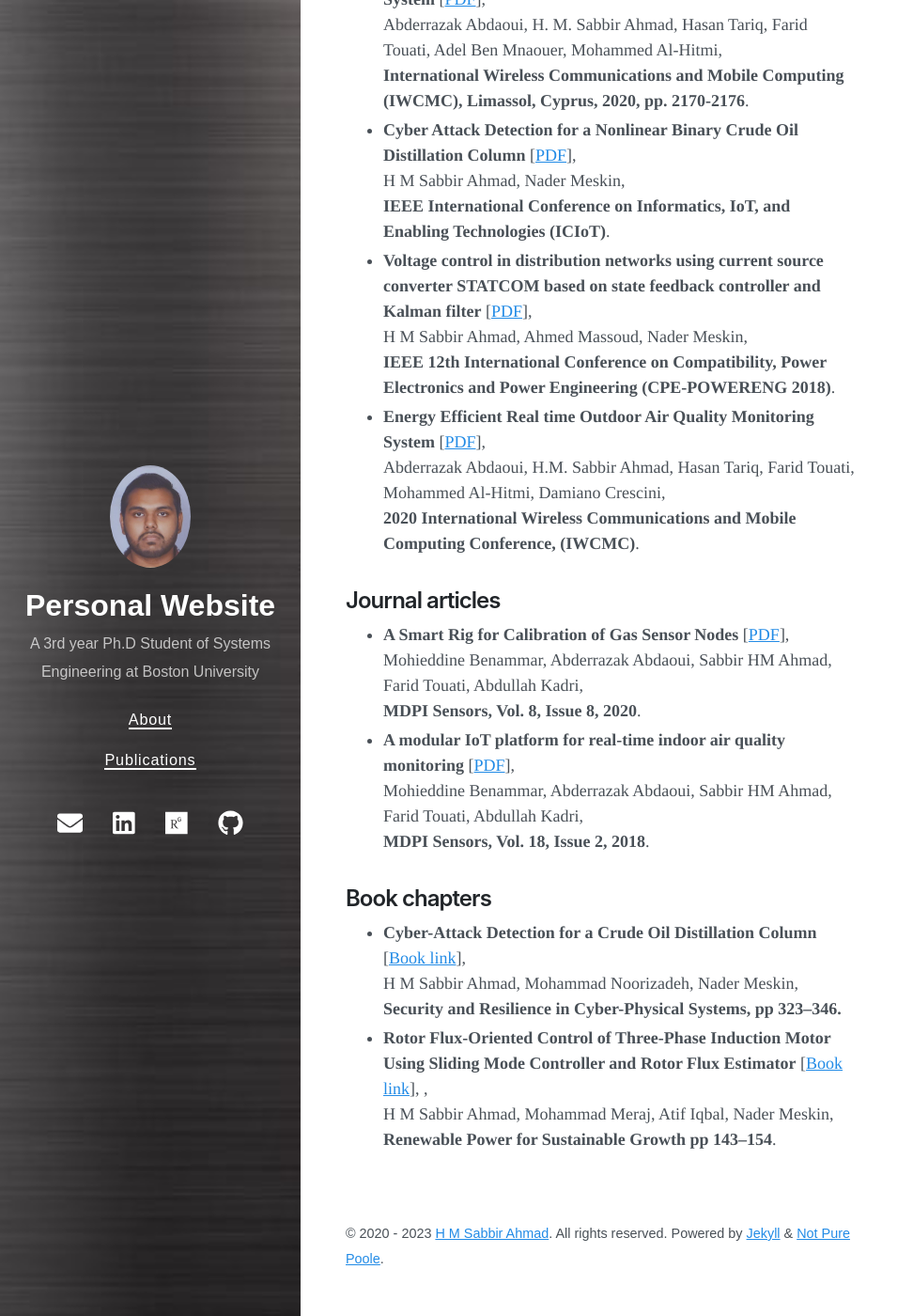
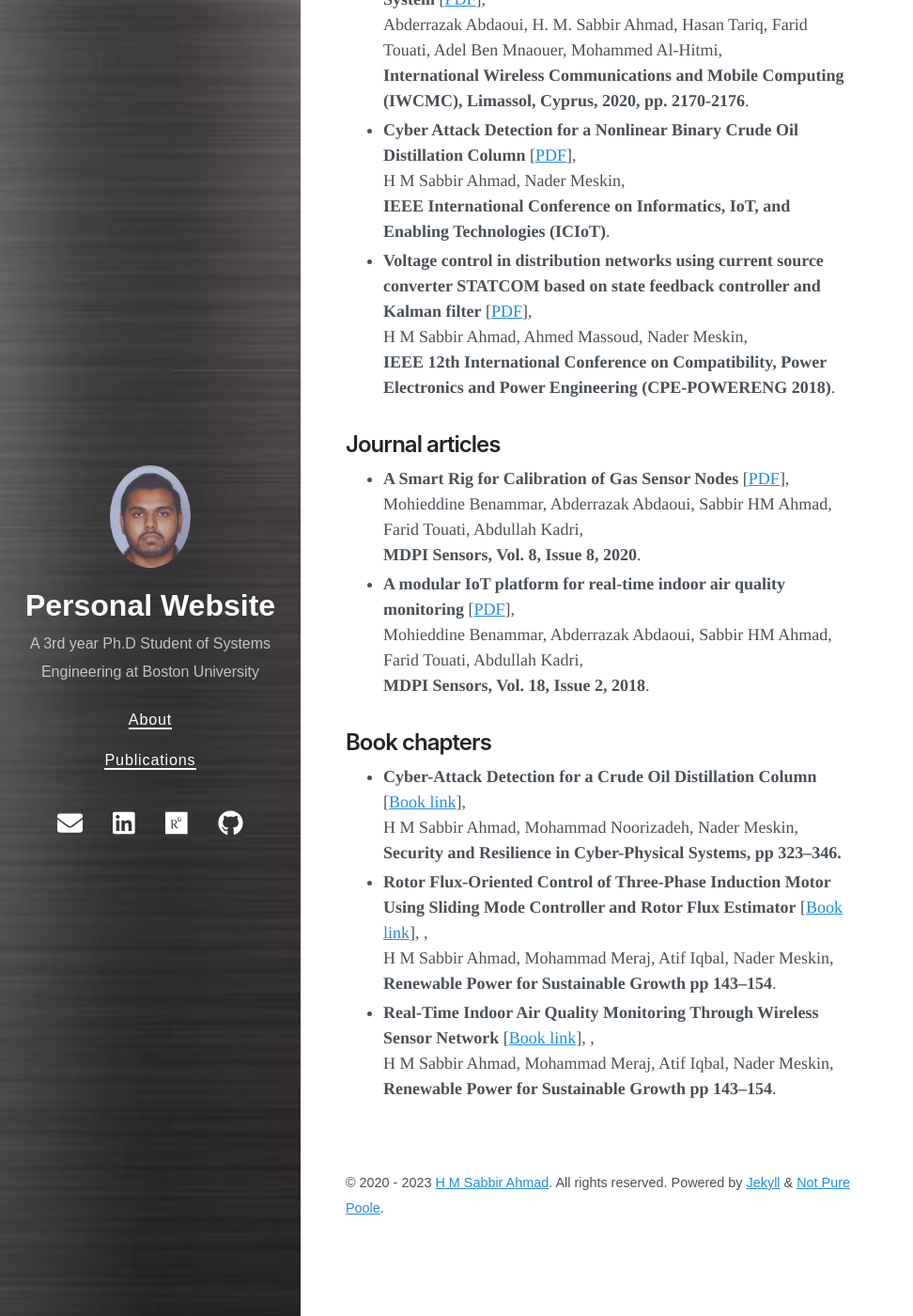
Before and after one commit to SabbirAhmad26/sabbirahmad26.github.io, a Jekyll site: the page built from publications.md, in a window 1280 px wide and 1400 px high, scrolled down 836 px. Shown: the whole window at 94% size, without its empty margins (0-972 px from the left). Built offline with Jekyll 4.4.1, drawn with Linux system fonts in a browser that asks for light colours; nearby versions of some CDN libraries.

Commit message:
Update publications.md

```diff
--- a/publications.md
+++ b/publications.md
@@ -25,9 +25,6 @@
 * **Voltage control in distribution networks using current source converter STATCOM based on state feedback controller and Kalman filter** [<a href="https://ieeexplore.ieee.org/abstract/document/8372544/" target="_blank">PDF</a>],
 <br> H M Sabbir Ahmad, Ahmed Massoud, Nader Meskin,
 <br> **IEEE 12th International Conference on Compatibility, Power Electronics and Power Engineering (CPE-POWERENG 2018)**.
-* **Energy Efficient Real time Outdoor Air Quality Monitoring System** [<a href="https://ieeexplore.ieee.org/document/9148229" target="top">PDF</a>],
-  <br> Abderrazak Abdaoui, H.M. Sabbir Ahmad, Hasan Tariq, Farid Touati, Mohammed Al-Hitmi, Damiano Crescini,
-  <br> **2020 International Wireless Communications and Mobile Computing Conference, (IWCMC)**.
 
 ## Journal articles
 * **A Smart Rig for Calibration of Gas Sensor Nodes** [<a href="https://www.mdpi.com/1424-8220/20/8/2341" target="top">PDF</a>],
@@ -45,3 +42,7 @@
   ,
   <br> H M Sabbir Ahmad, Mohammad Meraj, Atif Iqbal, Nader Meskin,
   <br> **Renewable Power for Sustainable Growth pp 143–154**.
+* **Real-Time Indoor Air Quality Monitoring Through Wireless Sensor Network** [<a href="https://www.iaras.org/iaras/filedownloads/ijitws/2017/022-0002(2017).pdf" target="top">Book link</a>],
+  ,
+  <br> H M Sabbir Ahmad, Mohammad Meraj, Atif Iqbal, Nader Meskin,
+  <br> **Renewable Power for Sustainable Growth pp 143–154**.
```
